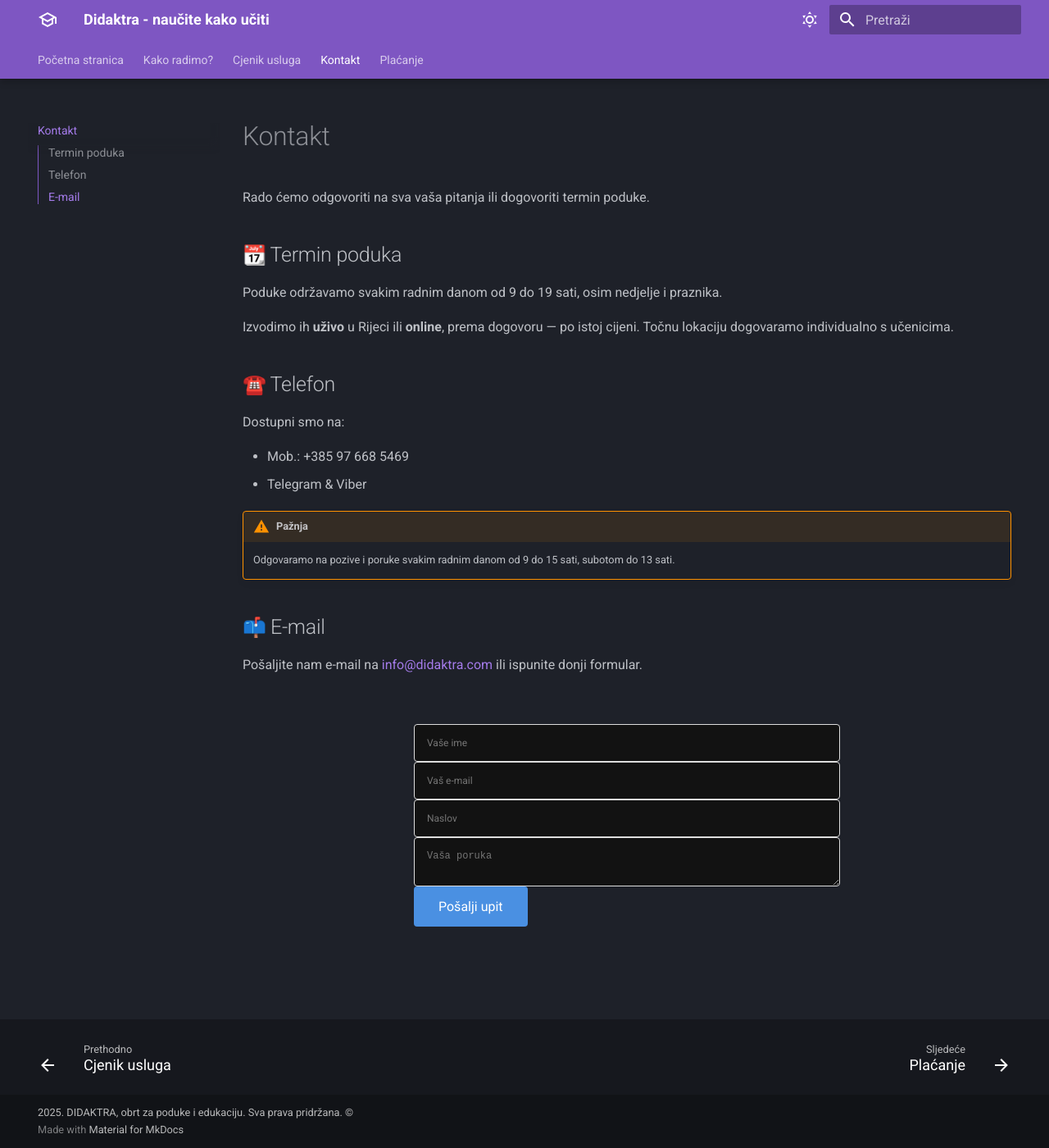
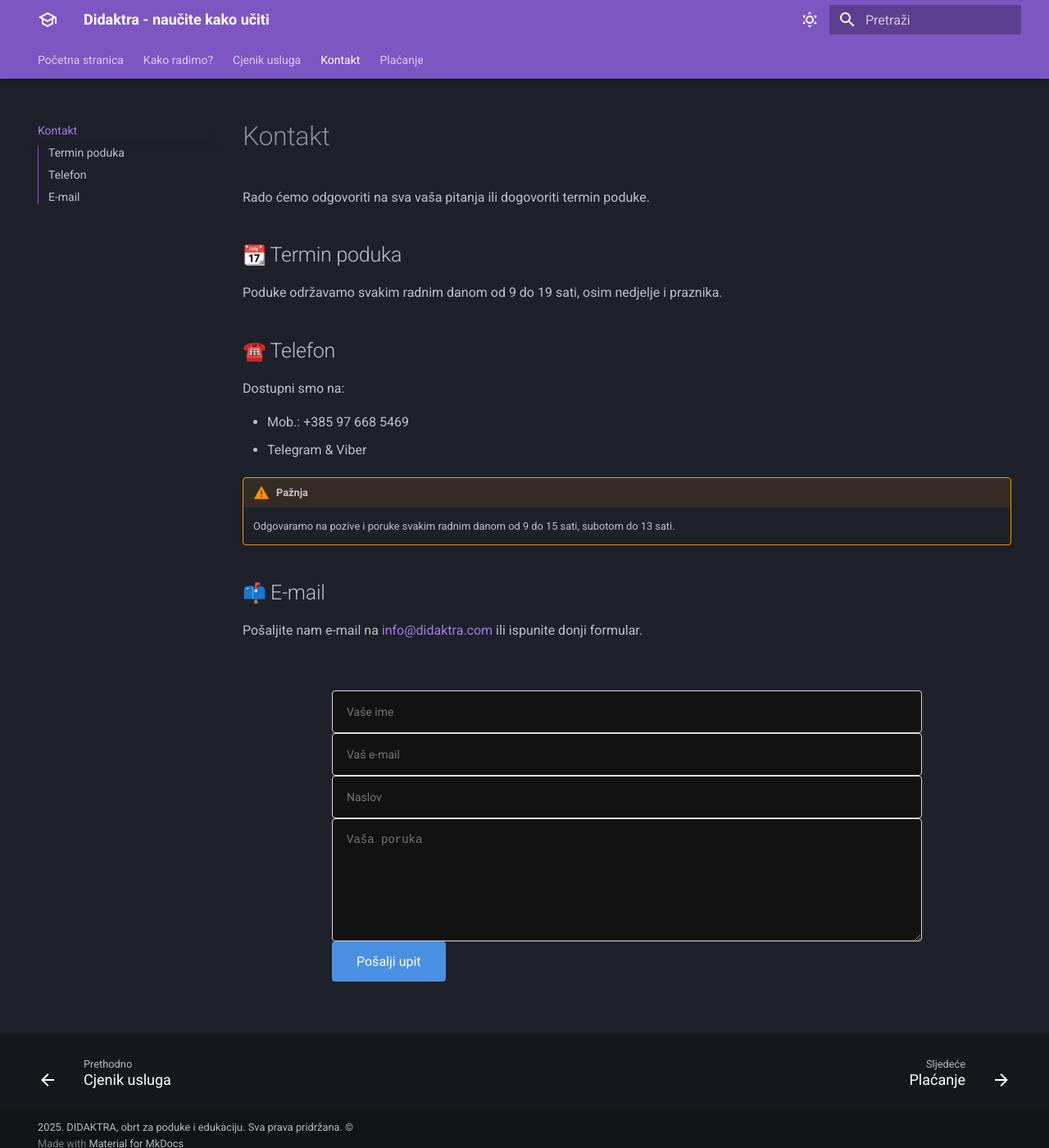
Before and after one commit to didaktra/didaktra.github.io, an MkDocs documentation site: the page built from docs/kontakt.md, in a window 1280 px wide and 1400 px high. Shown: the whole window at 82% size. Built offline with MkDocs 1.6.1 and Material for MkDocs 9.7.7, drawn with Linux system fonts in a browser that asks for light colours; emoji names are drawn with the system emoji font.

Commit message:
pocetna + minor fix

```diff
--- a/docs/kontakt.md
+++ b/docs/kontakt.md
@@ -7,8 +7,6 @@ Rado ćemo odgovoriti na sva vaša pitanja ili dogovoriti termin poduke.
 ## :calendar: Termin poduka
 
 Poduke održavamo svakim radnim danom od 9 do 19 sati, osim nedjelje i praznika.
-
-Izvodimo ih **uživo** u Rijeci ili **online**, prema dogovoru — po istoj cijeni. Točnu lokaciju dogovaramo individualno s učenicima.
 
 ## :telephone: Telefon
 
--- a/docs/styles/form.css
+++ b/docs/styles/form.css
@@ -1,5 +1,5 @@
 .contact-form {
-    max-width: 600px;
+    max-width: 800px;
     margin: 1rem auto; /* Top/bottom + auto centering */
     padding: 2rem;
     border-radius: 4px;
@@ -14,11 +14,17 @@
   .form-control {
     display: block;
     width: 100%;
-    padding: 0.75rem;
+    padding: 0.85rem;
     border: 1px solid #ddd;
     border-radius: 4px;
-    font-size: 0.6rem;
+    font-size: 0.7rem;
   }
+
+  textarea.form-control {
+    height: 150px; /* or any height you prefer */
+    resize: vertical; /* allows the user to resize it vertically only */
+  }
+
 
   .submit-btn {
     display: inline-block;
```
Also changed, not shown: docs/index.md (+17 -2 lines).
